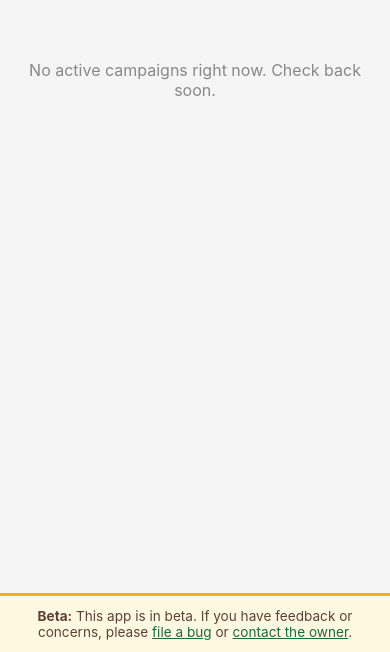
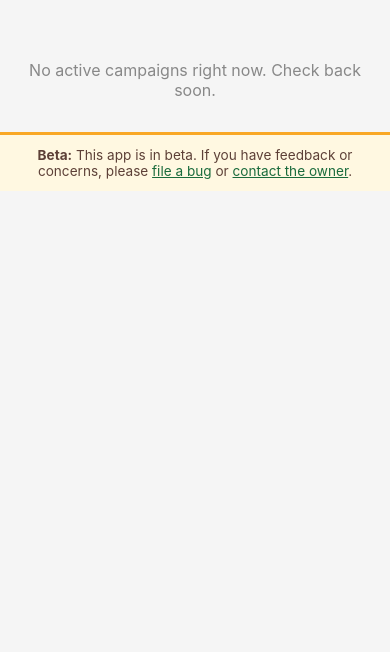
Before and after one commit to sefk/leafletter-app, a Django app: page / in a window 390 px wide. Shown: the part 192-844 px from the top of the page. Run offline with Django 5.2, Linux system fonts and the light colour scheme; data that the repository does not hold is empty; parts of the project's set-up code (start-up, migrations or seed data) failed here and were passed over.

Commit message:
Fix beta banner covering content on mobile (#58)
Remove `position: fixed; bottom: 0` from .beta-banner in campaign_list.html
and replace with `margin-top: 32px`, matching the non-fixed behavior already
used on about.html.

```diff
--- a/campaigns/templates/campaigns/campaign_list.html
+++ b/campaigns/templates/campaigns/campaign_list.html
@@ -115,16 +115,13 @@
     .campaign-card-test h2 { color: #1a6b3c; }
 
     .beta-banner {
-      position: fixed;
-      bottom: 0;
-      left: 0;
-      right: 0;
       background: #fff8e1;
       border-top: 3px solid #f9a825;
       padding: 12px 24px;
       text-align: center;
       font-size: 0.85rem;
       color: #5d4037;
+      margin-top: 32px;
     }
     .beta-banner a { color: #1a6b3c; }
   </style>
```
